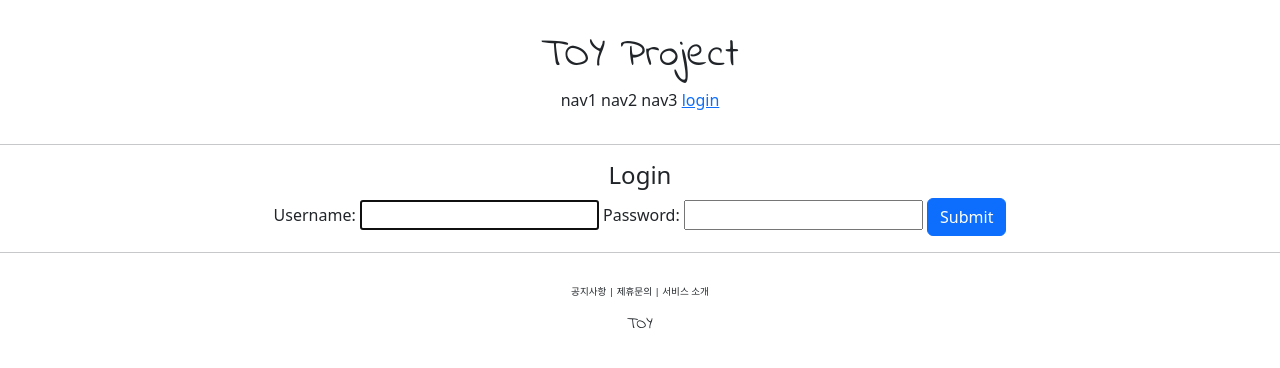
After one commit to success899/toyproject, a Django app: page /member/login/ in a window 1280 px wide. The commit adds this page. Shown: the top 368 px of the page. Run offline with Django 4.2, Linux system fonts and the light colour scheme.

Commit message:
Login Logout commit

```diff
--- /dev/null
+++ b/memberapp/templates/memberapp/login.html
@@ -0,0 +1,22 @@
+{% extends 'base.html' %}
+
+{% block content %}
+
+  <div style="text-align: center; ">
+
+    <div>
+      <h4>Login</h4>
+    </div>
+    <div>
+      <form action="" method="post">
+        {% csrf_token %}
+        {{ form }}
+        <input type="submit" class="btn btn-primary">
+      </form>
+    </div>
+
+  </div>
+
+
+
+{% endblock %}
--- a/memberapp/urls.py
+++ b/memberapp/urls.py
@@ -1,3 +1,4 @@
+from django.contrib.auth.views import LoginView, LogoutView
 from django.urls import path
 
 from memberapp.views import hello_world, MemberCreateView
@@ -8,4 +9,6 @@ urlpatterns = [
     path('hello_world/', hello_world, name='hello_world'),
 
     path('create/', MemberCreateView.as_view(), name='create'),
+    path('login/', LoginView.as_view(template_name='memberapp/login.html'), name='login'),
+    path('logout/', LogoutView.as_view(), name='logout'),
 ]
--- a/templates/header.html
+++ b/templates/header.html
@@ -8,6 +8,14 @@
         <span>nav1</span>
         <span>nav2</span>
         <span>nav3</span>
-        <span>nav4</span>
+        {% if not user.is_authenticated %}
+        <a href="{% url 'memberapp:login' %}?next={{ request.path }}">
+            <span>login</span>
+        </a>
+        {% else %}
+        <a href="{% url 'memberapp:logout' %}?next={{ request.path }}">
+            <span>logout</span>
+        </a>
+        {% endif %}
     </div>
 </div>
--- a/toyproject/settings.py
+++ b/toyproject/settings.py
@@ -13,6 +13,9 @@ https://docs.djangoproject.com/en/4.1/ref/settings/
 from pathlib import Path
 
 import os, environ
+
+from django.urls import reverse_lazy
+
 env = environ.Env(
     # set casting, default value
     DEBUG=(bool, False)
@@ -138,3 +141,6 @@ STATIC_ROOT = os.path.join(BASE_DIR, 'staticfiles')
 STATICFILES_DIRS = [
     BASE_DIR / "static",
 ]
+
+LOGIN_REDIRECT_URL = reverse_lazy('memberapp:hello_world')
+LOGOUT_REDIRECT_URL = reverse_lazy('memberapp:login')
```
